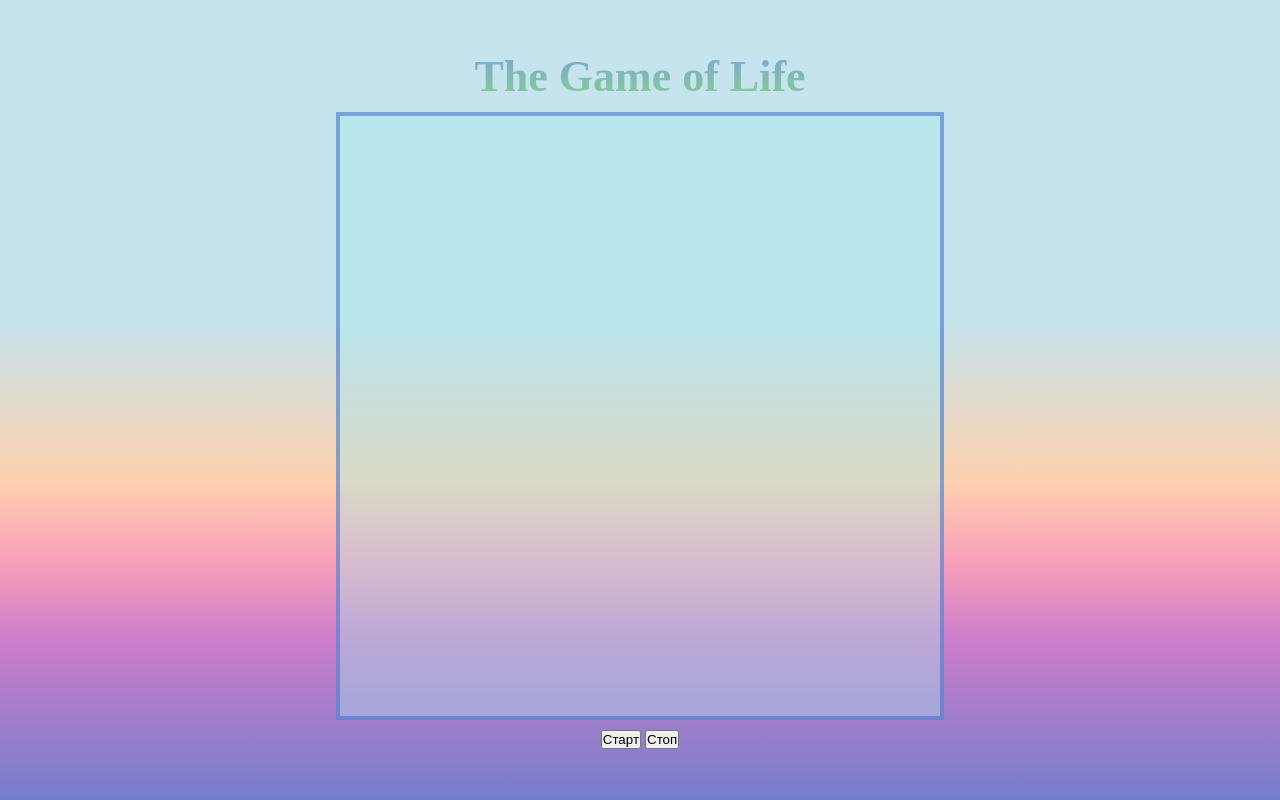
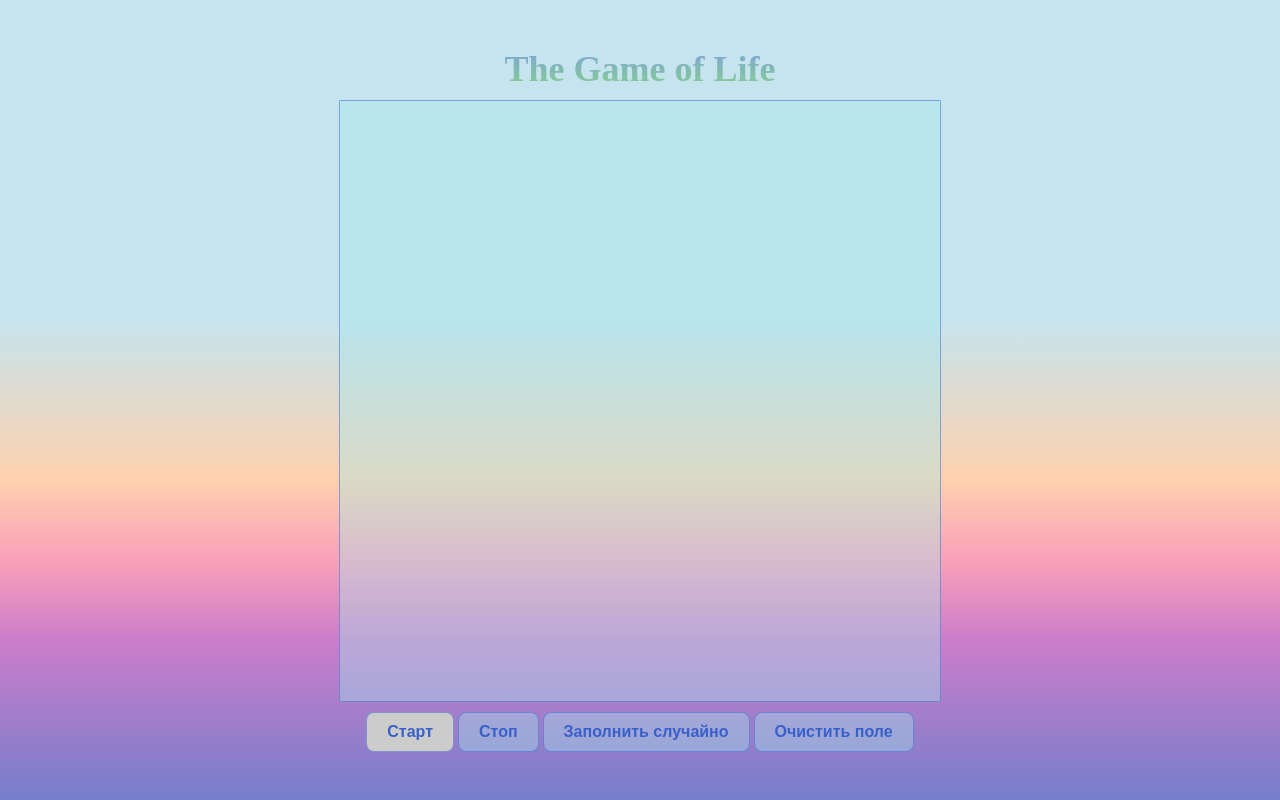
Before and after one commit to dgkallday8/theGameOfLife, a plain HTML site: page index.html in a window 1280 px wide. Both pictures are taken after a click on the button "Старт". Drawn offline with Linux system fonts and the light colour scheme.

Commit message:
add random button and clear button

```diff
--- a/css/style.css
+++ b/css/style.css
@@ -14,14 +14,40 @@ body {
 .canvas {
     margin-top: 10px;
     background-color: rgba(165, 230, 235, 0.4);
-    border: 4px solid rgba(57, 96, 201, 0.5);
+    border: 1px solid rgba(57, 96, 201, 0.5);
+    border-radius: 2px;
 }
 .panel {
     margin-top: 10px;
 }
 .title {
-    font-size: 44px;
+    font-size: 36px;
     background: -webkit-linear-gradient(rgba(57, 96, 201, 0.5), rgba(65, 189, 40, 0.5));
     -webkit-background-clip: text;
     -webkit-text-fill-color: transparent;
 }
+.btn {
+    padding: 10px 20px;
+    font-size: 16px;
+    font-weight: bold;
+    border-radius: 8px;
+    color: rgba(57, 96, 201, 1);
+    background: rgba(165, 230, 235, 0.4);
+    outline: none;
+    border: 1px solid rgba(57, 96, 201, 0.5);
+    transition: background, color ease-in-out .5s;
+}
+
+.btn:active {
+    background: rgba(165, 230, 235, 1);
+}
+.btn:hover {
+    cursor: pointer;
+    color: #fff;
+    box-shadow: inset 0 0 3px 1px;
+}
+.btn[disabled="disabled"] {
+    background-color: #ccc;
+    cursor: default;
+    box-shadow: none;
+}
--- a/index.html
+++ b/index.html
@@ -13,9 +13,9 @@
     <div class="panel">
         <button class="btn" id="start">Старт</button>
         <button class="btn" id="stop">Стоп</button>
-        <!-- <button class="btn" id="clear">Очистить поле</button> -->
+        <button class="btn" id="random">Заполнить случайно</button>
+        <button class="btn" id="clear">Очистить поле</button>
     </div>
-
 
     <script src="js/index.js"></script>
 </body>
--- a/js/index.js
+++ b/js/index.js
@@ -70,14 +70,30 @@
     const startBtn = document.getElementById('start')
     const clearBtn = document.getElementById('clear')
     const stopBtn = document.getElementById('stop')
+    const randomBtn = document.getElementById('random')
+
 
     startBtn.onclick = () => {
         startLife()
+        startBtn.setAttribute('disabled', 'disabled')
+
     }
     stopBtn.onclick = () => {
         clearTimeout(gameBegin)
+        startBtn.removeAttribute('disabled')
     }
-    // clearBtn.onclick = () => {
-        // drawTheFieldWithZeros()
-    // }
+    randomBtn.onclick = () => {
+        ctx.clearRect(0, 0, sizeField, sizeField)
+        for (let i = 0; i < numberOfCells; i++) {
+            field[i] = []
+            for (let j = 0; j < numberOfCells; j ++) {
+                field[i][j] = Math.floor(Math.random() * 2)
+            }
+        }
+        paintCell()
+    }
+    clearBtn.onclick = () => {
+        ctx.clearRect(0, 0, sizeField, sizeField)
+        drawTheFieldWithZeros()
+    }
 })()
```
